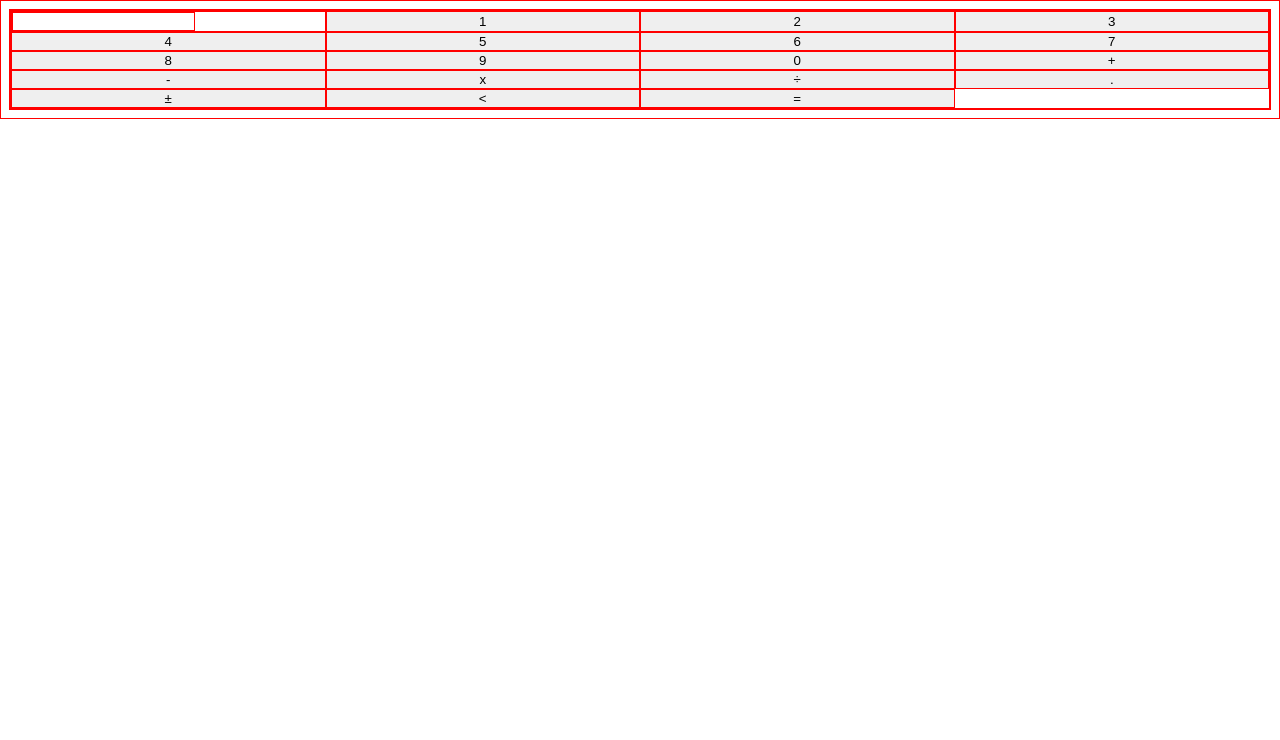
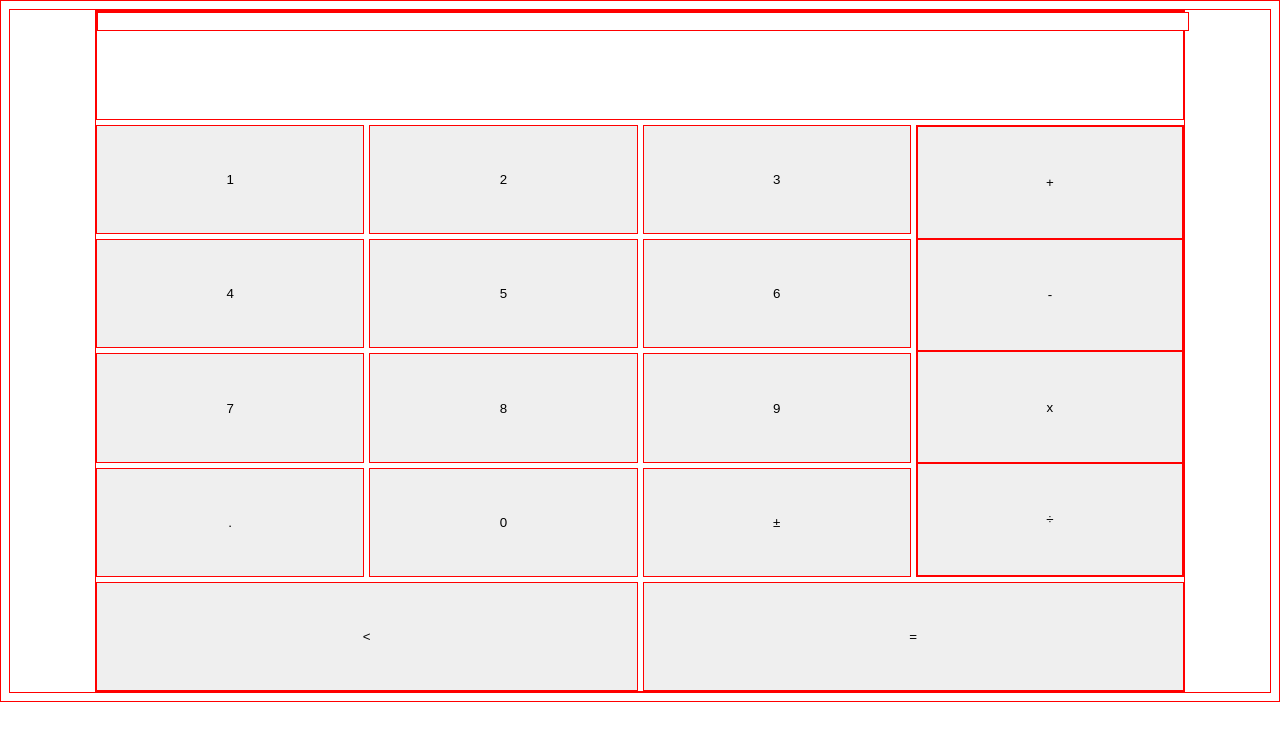
Before and after one commit to AyyyStew/Calculator, a plain HTML site: page index.html in a window 1280 px wide. Drawn offline with Linux system fonts and the light colour scheme.

Commit message:
added basic styling changed html to make styling easier

```diff
--- a/index.html
+++ b/index.html
@@ -8,27 +8,32 @@
 </head>
 <body>
     <div id="calculator">
-        <form>
-            <input type="text" id="display"></input>
+        <form class="display">
+            <input type="text" id="digit-display"></input>
         </form>
-        <button class="numbers" data-key="1">1</button>
-        <button class="numbers" data-key="2">2</button>
-        <button class="numbers" data-key="3">3</button>
-        <button class="numbers" data-key="4">4</button>
-        <button class="numbers" data-key="5">5</button>
-        <button class="numbers" data-key="6">6</button>
-        <button class="numbers" data-key="7">7</button>
-        <button class="numbers" data-key="8">8</button>
-        <button class="numbers" data-key="9">9</button>
-        <button class="numbers" data-key="0">0</button>
-        <button class="operators" data-key="+">+</button>
-        <button class="operators" data-key="-">-</button>
-        <button class="operators" data-key="*">x</button>
-        <button class="operators" data-key="/">÷</button>
-        <button data-key=".">.</button>
-        <button data-key="+/-">±</button>
-        <button data-key="back">&lt;</button>
-        <button data-key="=">=</button>
+
+        <button class="number one" data-value="1">1</button>
+        <button class="number two" data-value="2">2</button>
+        <button class="number three" data-value="3">3</button>
+        <button class="number four" data-value="4">4</button>
+        <button class="number five" data-value="5">5</button>
+        <button class="number six" data-value="6">6</button>
+        <button class="number seven" data-value="7">7</button>
+        <button class="number eight" data-value="8">8</button>
+        <button class="number nine" data-value="9">9</button>
+        <button class="number zero" data-value="0">0</button>
+
+        <div id="operations">
+            <button class="operator" data-value="+">+</button>
+            <button class="operator" data-value="-">-</button>
+            <button class="operator" data-value="*">x</button>
+            <button class="operator" data-value="/">÷</button>
+        </div>
+
+        <button class="decimal" data-value=".">.</button>
+        <button class="change-sign" data-value="+/-">±</button>
+        <button class="undo" data-value="back">&lt;</button>
+        <button class="enter" data-value="=">=</button>
    </div>
 
    <script src="calculator.js"></script>
--- a/styles.css
+++ b/styles.css
@@ -2,7 +2,54 @@
     border: 1px solid red;
 }
 
+
+#operations{
+    grid-area: oper;
+
+    display: grid;
+    grid-template-rows: repeat(4, 1fr);
+}
+
+.decimal{
+    grid-area: point;
+}
+
+.change-sign{
+    grid-area: sign;
+}
+
+.undo{
+    grid-area:  undo;
+}
+
+.enter{
+    grid-area:  enter;
+}
+
+.display{
+    grid-area:  display;
+}
+
+#digit-display{
+    width: 100%;
+}
+
+
 #calculator{
     display: grid;
     grid-template-columns: repeat(4, 1fr);
+    grid-template-rows: repeat(6, 1fr);
+    grid-template-areas:
+        "display display display display"
+        ".       .       .       oper"
+        ".       .       .       oper"
+        ".       .       .       oper"
+        "point   .       sign    oper"
+        "undo    undo    enter   enter";
+
+    grid-gap: 5px 5px;
+
+    height: 85vh;
+    width: 85vw;
+    margin: 0 auto; /* centering*/
 }
```
